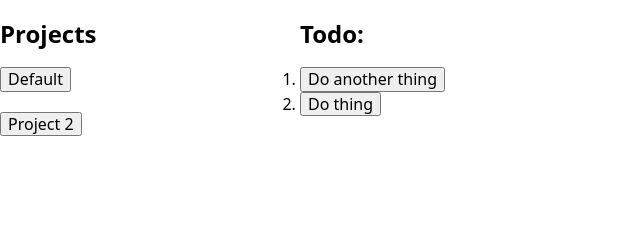
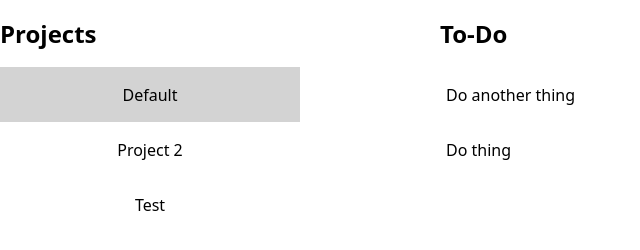
Before and after one commit to jake158/js-todo, a website built with webpack: page src/index.html in a window 1280 px wide. Shown: the whole page, without its empty margins (0-640 px from the left). Built offline with nearby package versions, Linux system fonts and the light colour scheme.

Commit message:
Add selected project class, basic styling

```diff
--- a/src/index.html
+++ b/src/index.html
@@ -13,7 +13,7 @@
         <ol id="project-list"></ol>
     </div>
     <div class="todo-container">
-        <h2>Todo:</h2>
+        <h2>To-Do</h2>
         <ol id="todo-list"></ol>
     </div>
 </body>
--- a/src/index.js
+++ b/src/index.js
@@ -21,10 +21,13 @@
         this.todo.addProject('Project 2');
         this.todo.addTodo(new Todo('Project 2 todo, priority 100', '', new Date(Date.now()), 100), 'Project 2');
         this.todo.addTodo(new Todo('Project 2 todo, priority 1', '', new Date(Date.now())), 'Project 2');
+
+        this.todo.addProject('Test');
         //
 
+        const defaultProject = this.todo.listProjects()[0];
         this.populateProjects();
-        this.populateProjectTodos('Default');
+        this.populateProjectTodos(defaultProject, this.projOl.children[0]);
     }
 
     populateProjects() {
@@ -33,14 +36,14 @@
             const button = document.createElement('button');
 
             button.textContent = projName;
-            button.addEventListener('click', (e) => this.populateProjectTodos(e.target.textContent));
+            button.addEventListener('click', (e) => this.populateProjectTodos(e.target.textContent, li));
 
             li.appendChild(button);
             this.projOl.appendChild(li);
         }
     }
 
-    populateProjectTodos(project) {
+    populateProjectTodos(project, li) {
         this.todoOl.innerHTML = '';
         for (const todo of this.todo.listProjectTodos(project)) {
             const li = document.createElement('li');
@@ -51,8 +54,16 @@
 
             li.appendChild(button);
             this.todoOl.appendChild(li);
+        }
+        this._makeSelected(li);
+    }
 
+    _makeSelected(li) {
+        if (this.selectedProject) {
+            this.selectedProject.classList.remove('selected');
         }
+        li.classList.add('selected');
+        this.selectedProject = li;
     }
 
     openTodoDetails(id, project) {
--- a/src/style.css
+++ b/src/style.css
@@ -1,10 +1,6 @@
 body {
     height: 100vh;
     display: flex;
-}
-
-ol {
-    padding: 0;
 }
 
 .project-container {
@@ -12,16 +8,42 @@
     width: 300px;
 }
 
-#project-list {
+#project-list, #todo-list {
+    margin: 0;
+    padding: 0;
     list-style-type: none;
 
     display: flex;
     flex-direction: column;
-    gap: 20px;
+    justify-content: flex-start;
+}
+
+#project-list button,
+#todo-list button {
+    cursor: pointer;
+    border: 0;
+    background: none;
+}
+
+#project-list button {
+    flex: 1;
+    height: 100%;
+}
+
+#project-list li.selected {
+    background-color: lightgray;
+}
+
+li {
+    flex: 1;
+    flex-basis: 55px;
+    display: flex;
+    align-items: center;
 }
 
 .todo-container {
     height: 100vh;
+    padding-left: 140px;
 
     flex: 1;
 }
```
